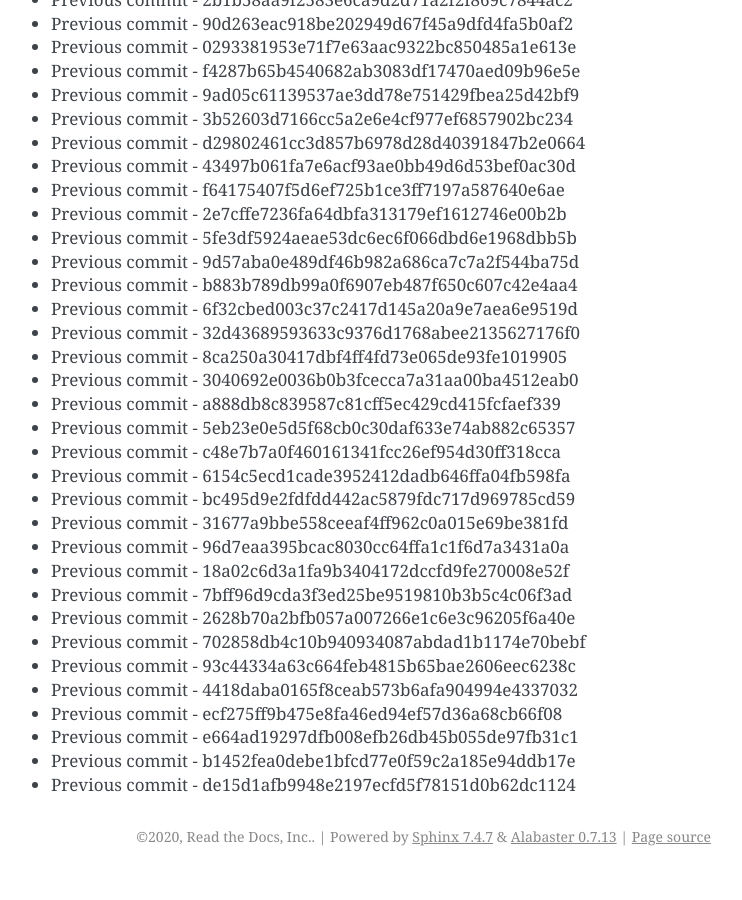
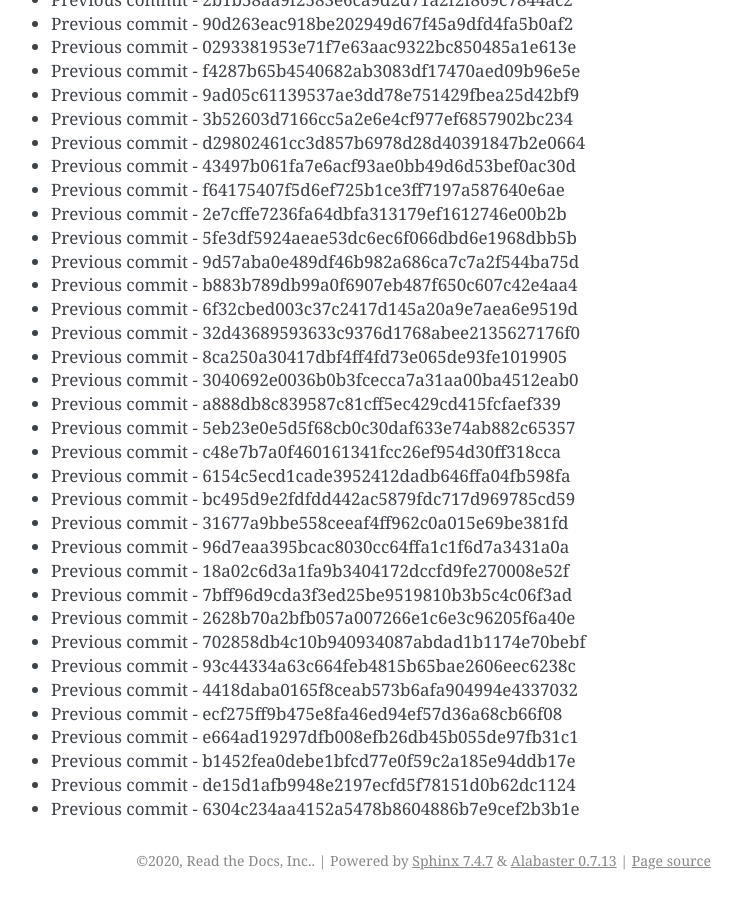
Before and after one commit to readthedocs/rtd-git-stresstest, a Sphinx documentation site: the page built from docs/updates.rst, in a window 1280 px wide and 900 px high, scrolled down 12816 px. Shown: the whole window, without its empty margins (399-1141 px from the left). Built offline with Sphinx 7.4.7, drawn with Linux system fonts in a browser that asks for light colours; before the commit the page ends 13692 px from its top, so only the background shows below that.

Commit message:
Generating commit from previous: 6304c234aa4152a5478b8604886b7e9cef2b3b1e

```diff
--- a/docs/updates.rst
+++ b/docs/updates.rst
@@ -570,3 +570,4 @@ It can be tested for any performance characteristics.
 * Previous commit - e664ad19297dfb008efb26db45b055de97fb31c1
 * Previous commit - b1452fea0debe1bfcd77e0f59c2a185e94ddb17e
 * Previous commit - de15d1afb9948e2197ecfd5f78151d0b62dc1124
+* Previous commit - 6304c234aa4152a5478b8604886b7e9cef2b3b1e
```
